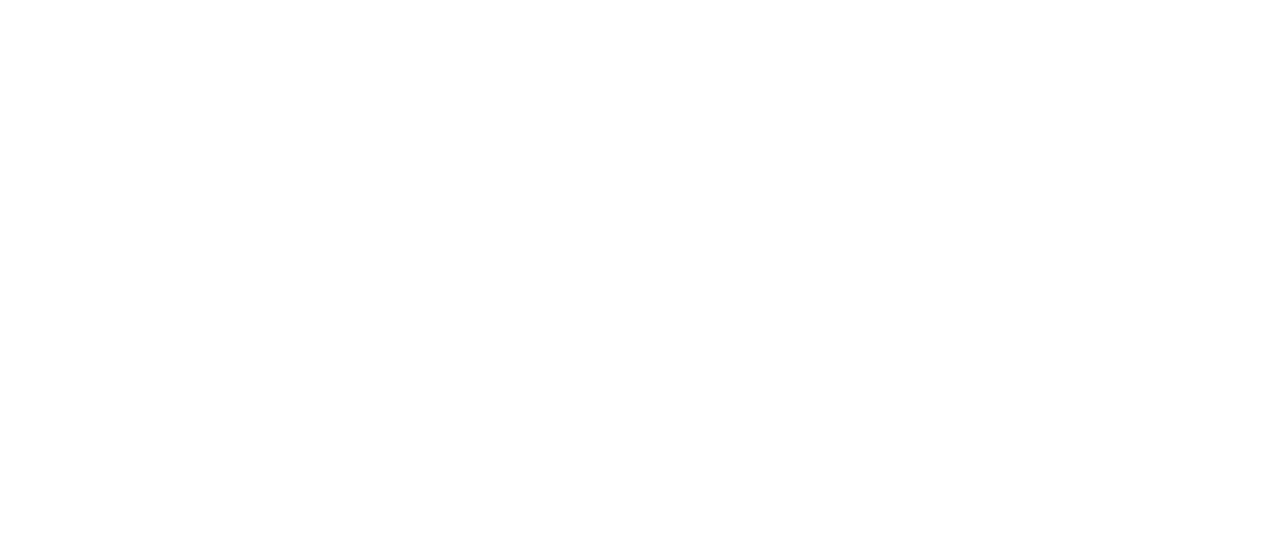
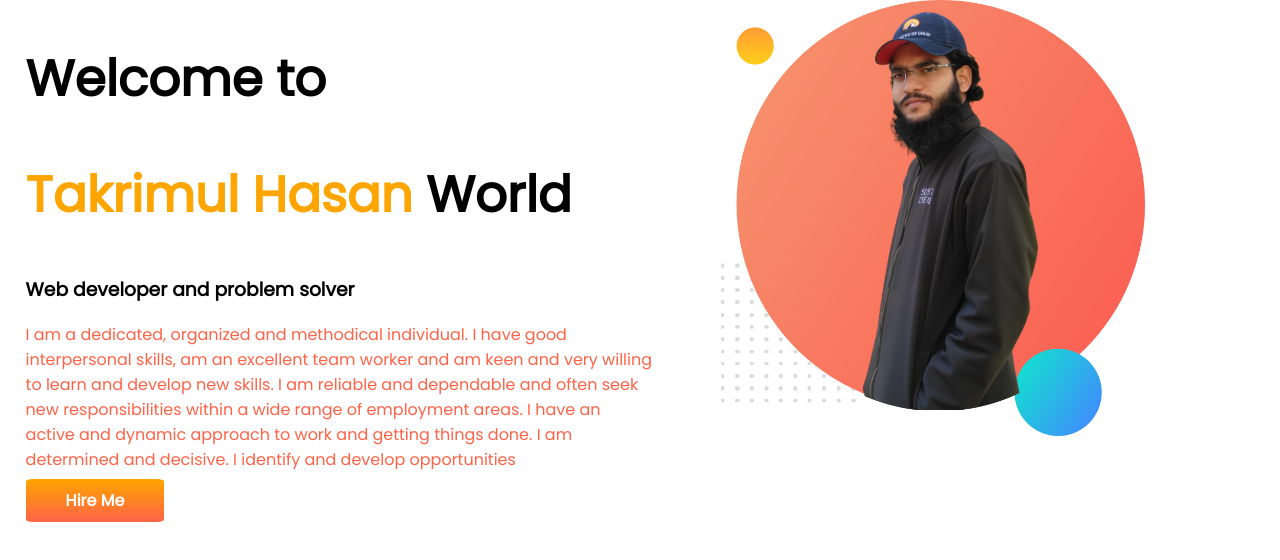
Before and after one commit to Takrimul/my-portfolio, a plain HTML site: page index.html in a window 1280 px wide. Drawn offline with Linux system fonts and the light colour scheme.

Commit message:
add img and self description

```diff
--- a/index.html
+++ b/index.html
@@ -5,9 +5,21 @@
     <meta http-equiv="X-UA-Compatible" content="IE=edge">
     <meta name="viewport" content="width=device-width, initial-scale=1.0">
     <title>Takrimul Portfolio</title>
+    <link rel="preconnect" href="https://fonts.googleapis.com">
+    <link rel="preconnect" href="https://fonts.gstatic.com" crossorigin>
+    <link href="https://fonts.googleapis.com/css2?family=Poppins&display=swap" rel="stylesheet">
     <link rel="stylesheet" href="style.css">
 </head>
 <body>
+    <section class="top-banner">
+        <div class="half-width"><h1>Welcome to</h1>
+            <h1><span class="spanCol">Takrimul Hasan</span> World</h1>
+            <h3>Web developer and problem solver</h3>
+            <p id="self-des">I am a dedicated, organized and methodical individual. I have good interpersonal skills, am an excellent team worker and am keen and very willing to learn and develop new skills. I am reliable and dependable and often seek new responsibilities within a wide range of employment areas. I have an active and dynamic approach to work and getting things done. I am determined and decisive. I identify and develop opportunities</p>
+            <a class="link-button" target="blank" href="https://www.linkedin.com/in/takrimul-hasan/">Hire Me</a> </div>
+    <div class="half-width">
+        <img src="images/takrimulhasan.png" alt="takrimul"></div>
+    </section>
 
 </body>
 </html>
--- a/style.css
+++ b/style.css
@@ -0,0 +1,32 @@
+body {
+  font-family: "Poppins", sans-serif;
+  margin: 0%;
+}
+h1 {
+  font-size: 50px;
+}
+#self-des {
+  color: tomato;
+}
+.spanCol {
+  color: orange;
+}
+section {
+  display: flex;
+  padding-left: 2%;
+}
+.half-width {
+  width: 50%;
+}
+.half-width img {
+  width: 70%;
+  padding-left: 10%;
+}
+.link-button {
+  text-decoration: none;
+  padding: 10px 40px;
+  background-image: linear-gradient(orange, tomato);
+  border-radius: 5%;
+  color: white;
+  font-weight: 700;
+}
```
Also changed, not shown: images/bg-banner.jpg (added), images/my-bg.png (added), images/my-bg2.png (added), images/profilebgblank.png (added), images/profilemain.png (added), images/takrimulhasan.png (added), images/top-banner.jpg (added), 1 other file.
